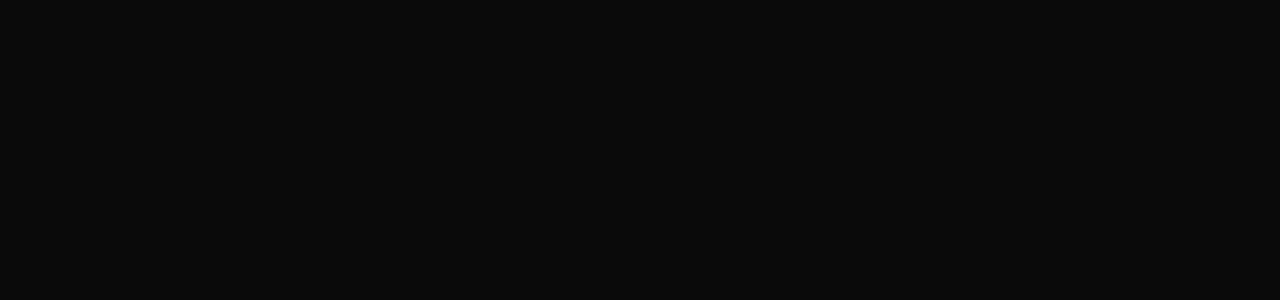
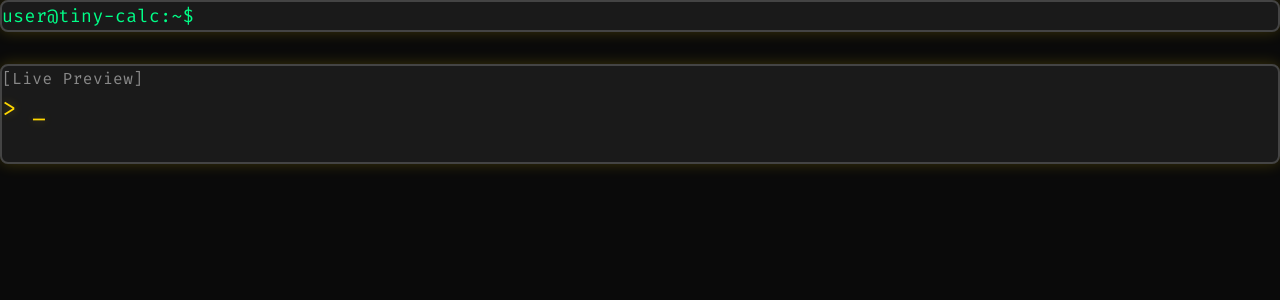
Before and after one commit to poko8nada/tiny-calc-v1, a Next.js app: page / in a window 1280 px wide. Shown: the top 300 px of the page. Built offline with nearby package versions, Linux system fonts and the light colour scheme.

Commit message:
update: sync requirement and tasks with new feature-based architecture

```diff
--- /dev/null
+++ b/app/_components/CalculatorInput.tsx
@@ -0,0 +1,103 @@
+'use client'
+
+import {
+  type ChangeEvent,
+  type KeyboardEvent,
+  useEffect,
+  useRef,
+  useState,
+} from 'react'
+import { evaluateExpression } from '@/utils/evaluateExpression'
+
+interface CalculatorInputProps {
+  onEvaluate?: (
+    expression: string,
+    result: number | string,
+    isError: boolean,
+  ) => void
+  onSubmit?: (expression: string) => void
+}
+
+/**
+ * CalculatorInput Component
+ *
+ * Provides a terminal-style input interface with:
+ * - Custom prompt (user@tiny-calc:~$)
+ * - Real-time expression evaluation
+ * - Blinking cursor effect
+ * - Keyboard handling (Enter to submit)
+ */
+export default function CalculatorInput({
+  onEvaluate,
+  onSubmit,
+}: CalculatorInputProps) {
+  const [input, setInput] = useState('')
+  const [isFocused, setIsFocused] = useState(false)
+  const inputRef = useRef<HTMLInputElement>(null)
+
+  // Focus input on mount and when clicking the container
+  useEffect(() => {
+    inputRef.current?.focus()
+  }, [])
+
+  const handleChange = (e: ChangeEvent<HTMLInputElement>) => {
+    const value = e.target.value
+    setInput(value)
+
+    // Real-time evaluation
+    if (onEvaluate) {
+      if (value.trim() === '') {
+        onEvaluate('', '', false)
+        return
+      }
+
+      const result = evaluateExpression(value)
+      if (result.ok) {
+        onEvaluate(value, result.value, false)
+      } else {
+        onEvaluate(value, result.error, true)
+      }
+    }
+  }
+
+  const handleKeyDown = (e: KeyboardEvent<HTMLInputElement>) => {
+    if (e.key === 'Enter' && input.trim() !== '') {
+      onSubmit?.(input)
+      setInput('')
+      onEvaluate?.('', '', false)
+    }
+  }
+
+  return (
+    <label className='flex items-center font-mono text-lg p-2 cursor-text'>
+      <span className='text-terminal-mint mr-2 shrink-0 select-none'>
+        user@tiny-calc:~$
+      </span>
+
+      {/* Input Wrapper for Cursor Effect */}
+      <div className='relative grow flex items-center overflow-hidden'>
+        <input
+          ref={inputRef}
+          type='text'
+          value={input}
+          onChange={handleChange}
+          onKeyDown={handleKeyDown}
+          onFocus={() => setIsFocused(true)}
+          onBlur={() => setIsFocused(false)}
+          className='w-full bg-transparent border-none outline-none text-terminal-gold glow-text caret-transparent'
+          spellCheck={false}
+          autoComplete='off'
+        />
+
+        {/* Custom Blinking Cursor */}
+        <div
+          className='absolute pointer-events-none h-[1.2em] w-[0.6em] bg-terminal-gold animate-cursor-blink opacity-70'
+          style={{
+            left: `calc(${input.length}ch)`,
+            display: isFocused ? 'block' : 'none',
+          }}
+        />
+      </div>
+    </label>
+  )
+}
--- /dev/null
+++ b/app/_components/CalculatorResult.tsx
@@ -0,0 +1,22 @@
+interface CalculatorResultProps {
+  currentResult: {
+    expression: string;
+    value: number | string;
+    isError: boolean;
+  }
+}
+
+export default function CalculatorResult({ currentResult }: CalculatorResultProps ) {
+  return (
+    <>
+      <div className='text-terminal-muted mb-2 select-none'>
+        [Live Preview]
+      </div>
+      <div
+        className={`text-2xl ${currentResult.isError ? 'text-terminal-red' : 'text-terminal-gold'} glow-text`}
+      >
+        {currentResult.value !== '' ? `> ${currentResult.value}` : '> _'}
+      </div>
+    </>
+  )
+}
--- /dev/null
+++ b/app/_features/DisplayCalculator/index.tsx
@@ -0,0 +1,33 @@
+'use client'
+
+import { useState } from 'react'
+import CalculatorInput from '@/app/_components/CalculatorInput'
+import CalculatorResult from '@/app/_components/CalculatorResult'
+
+export default function DisplayCalculator() {
+  const [currentResult, setCurrentResult] = useState<{
+    expression: string
+    value: number | string
+    isError: boolean
+  }>({ expression: '', value: '', isError: false })
+
+  const handleEvaluate = (
+    expression: string,
+    value: number | string,
+    isError: boolean,
+  ) => {
+    setCurrentResult({ expression, value, isError })
+  }
+
+  return (
+    <>
+      <div className='terminal-border p-4 terminal-surface rounded-lg'>
+        <CalculatorInput onEvaluate={handleEvaluate} />
+      </div>
+
+      <div className='terminal-border p-4 terminal-surface rounded-lg min-h-[100px]'>
+        <CalculatorResult currentResult={currentResult} />
+      </div>
+    </>
+  )
+}
--- a/app/page.tsx
+++ b/app/page.tsx
@@ -1,9 +1,9 @@
-import { ThemeTestComponent } from "./_components/ThemeTestComponent";
+import DisplayCalculator from './_features/DisplayCalculator'
 
 export default function Home() {
   return (
-    <div>
-    {/*<ThemeTestComponent />*/}
-    </div>
-  );
+    <main className='min-h-screen p-8 flex flex-col gap-8'>
+      <DisplayCalculator />
+    </main>
+  )
 }
```
Also changed, not shown: 2 other files (tests, documents, lock files or other folders).
